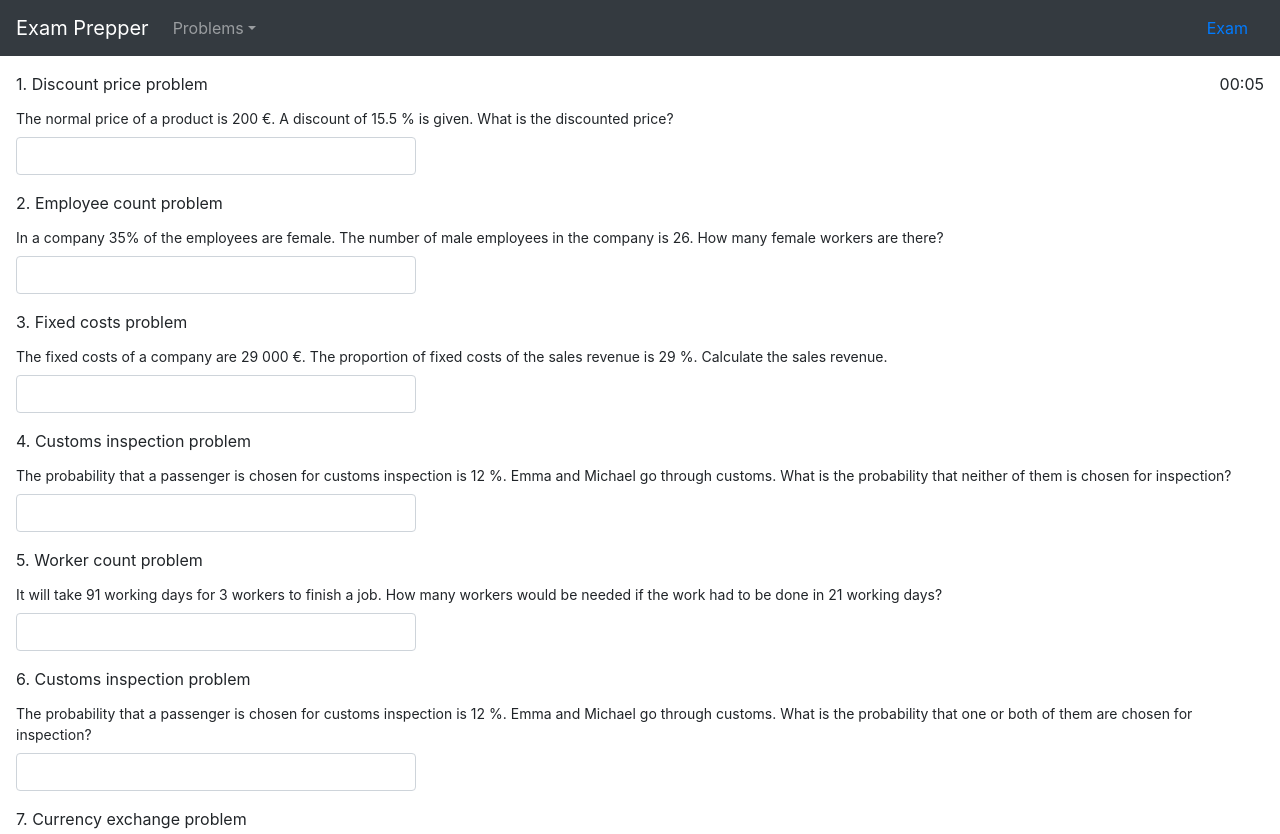
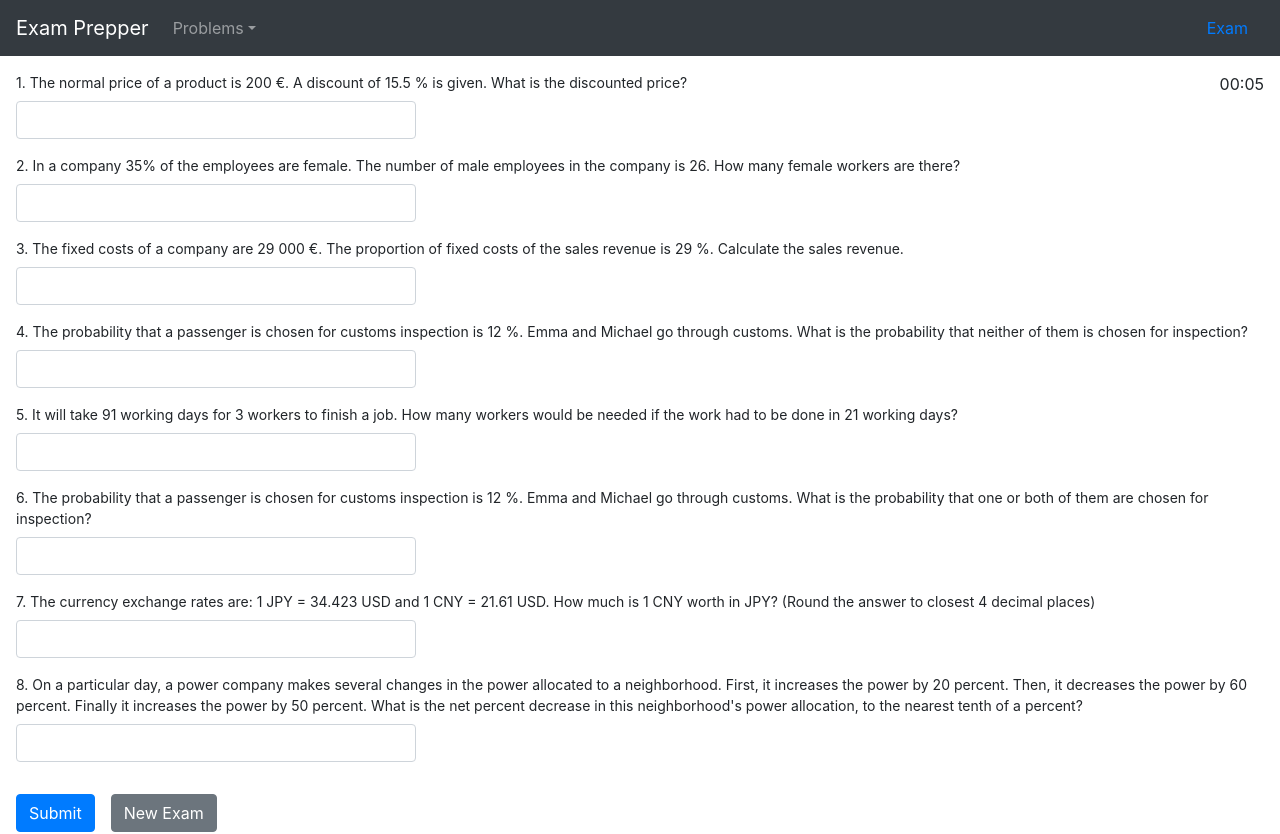
Before and after one commit to Custodia/exam-prepper, a React (Create React App) app: page /exam in a window 1280 px wide. Shown: the top 834 px of the page. Built offline with nearby package versions, Linux system fonts and the light colour scheme.

Commit message:
Remove titles from exam page

```diff
--- a/src/components/pages/QuestionForm.jsx
+++ b/src/components/pages/QuestionForm.jsx
@@ -18,8 +18,7 @@ const QuestionForm = ({
 
   return (
     <Form.Group className="m-3">
-      <Form.Label>{index}. {problemTitle}</Form.Label>
-      <Form.Text>{problemStatement}</Form.Text>
+      <Form.Text>{index}. {problemStatement}</Form.Text>
       <Form.Control
         className="my-2"
         autoComplete="off"
```
